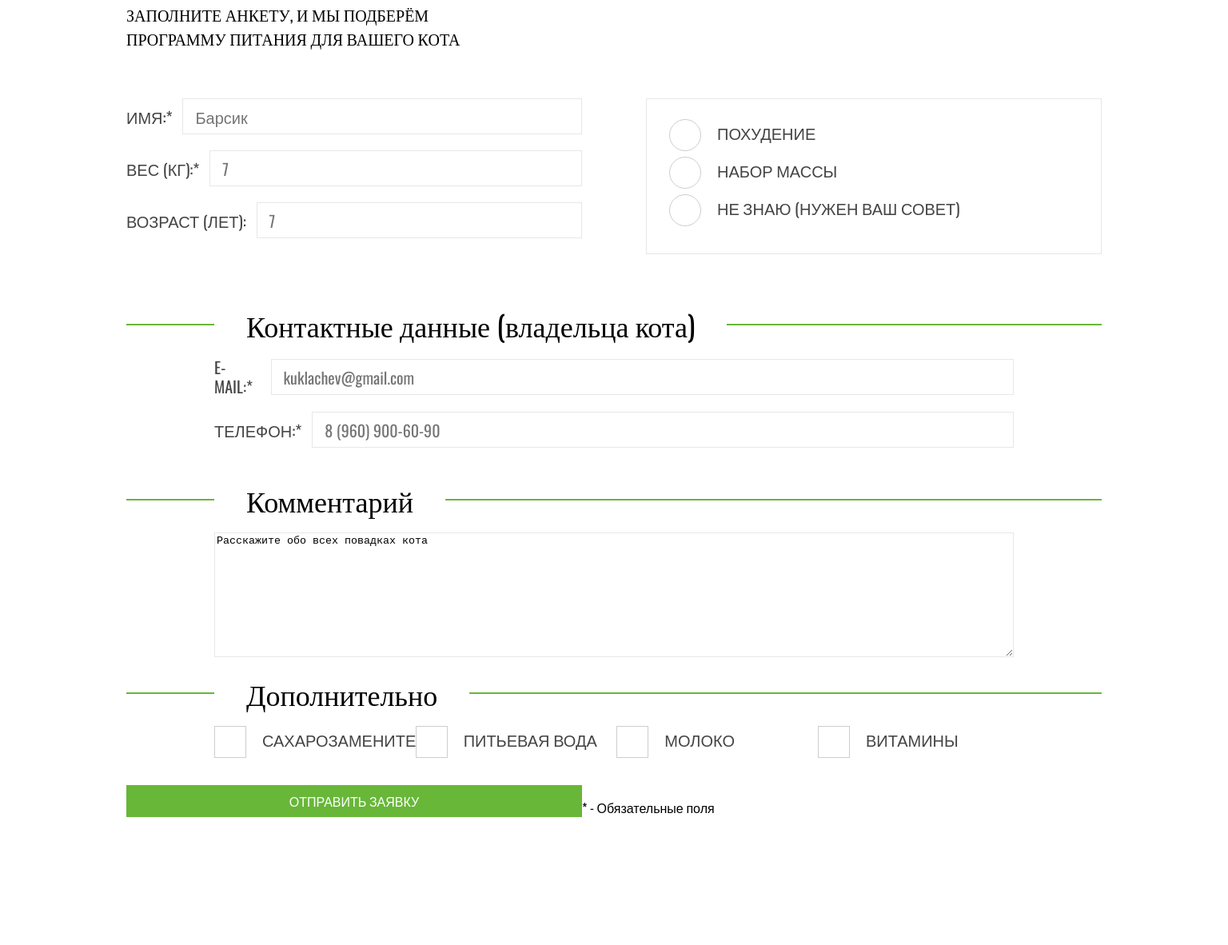
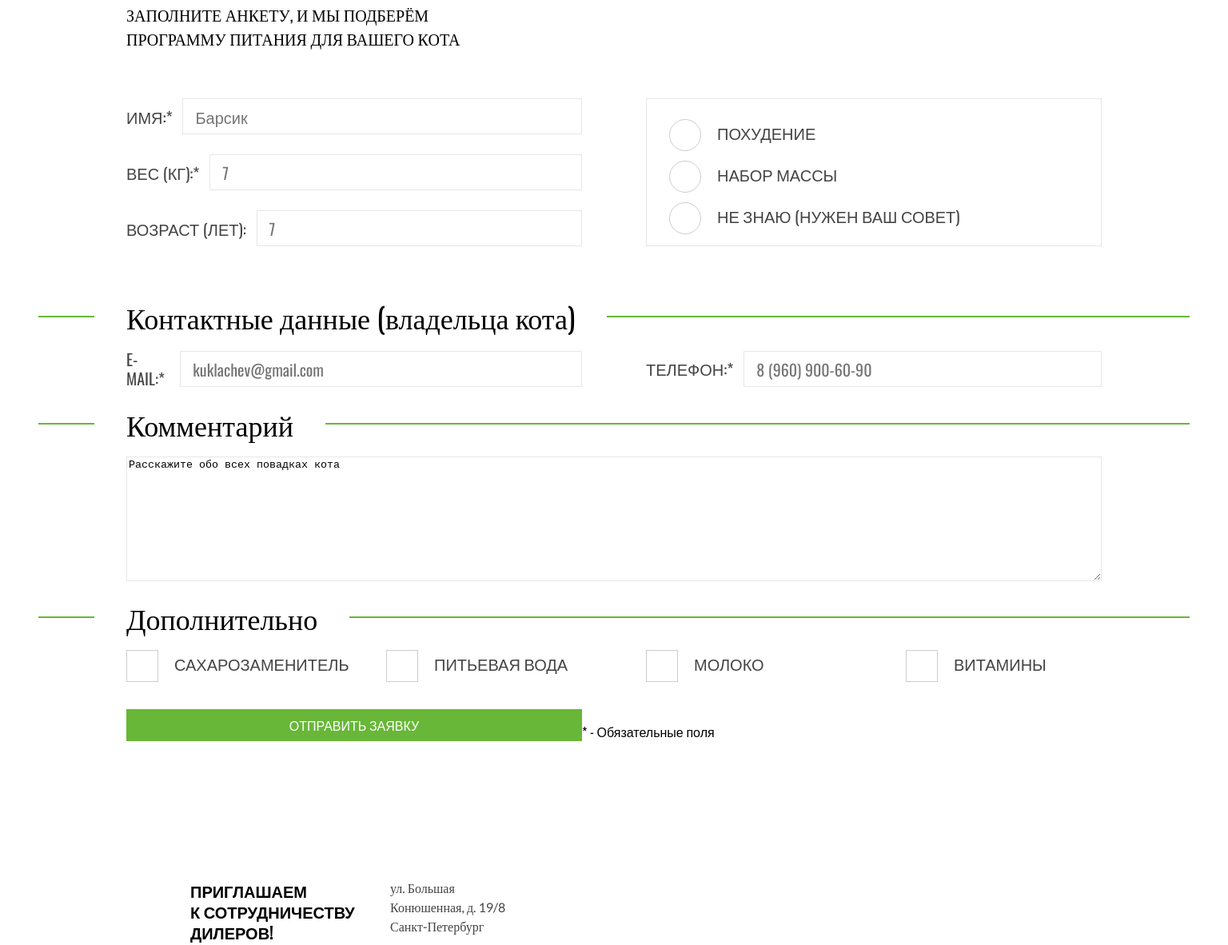
Before and after one commit to htmlacademy-adaptive/2338943-cat-energy-29, a website: page source/form.html in a window 1536 px wide. Shown: the part 260-1442 px from the top of the page at 80% size. Drawn offline with nearby package versions, Linux system fonts and the light colour scheme; files that its build step writes are made by us from their sources.

Commit message:
Сделал оформление легенд

```diff
--- a/source/form.html
+++ b/source/form.html
@@ -72,7 +72,7 @@
           <label class="label-input">E-mail:* <input class="label-input__field" type="email" placeholder="kuklachev@gmail.com"></label>
           <label class="label-input">Телефон:* <input class="label-input__field" type="email" placeholder="8 (960) 900-60-90"></label>
         </fieldset>
-        <fieldset class="form-fieldset">
+        <fieldset class="form-fieldset form-fieldset--comment">
           <legend class="form-fieldset__legend">Комментарий</legend>
           <textarea class="form__cat-description" name="cat-description" id="cat-description" cols="30" rows="10">Расскажите обо всех повадках кота</textarea>
         </fieldset>
--- a/source/less/blocks/form-fieldset.less
+++ b/source/less/blocks/form-fieldset.less
@@ -1,9 +1,8 @@
 .form-fieldset {
-
-  box-sizing: border-box;
   display: flex;
   flex-wrap: wrap;
   width: 100%;
+
 
   @media (max-width: 767px) {
     padding: 23px 20px 27px;
@@ -18,10 +17,6 @@
   @media (min-width: 1440px) {
     padding: 23px 110px 27px;
     margin: 0;
-    // width: 100%;
-    // margin-left: -110px;
-    // margin-right: -110px;
-    // margin: 0 -110px 0;
   }
 
   border: 0;
@@ -29,37 +24,80 @@
 
   &--data-cat {
     border: none;
-    padding: 0;
+    flex-direction: column;
+    justify-content: space-between;
+
+
+    @media (max-width: 767px) {
+      gap: 14px;
+    }
+
+    @media (min-width: 768px) {
+      gap: 20px;
+    }
 
     @media (min-width: 1440px) {
       width: 570px;
+      box-sizing: border-box;
+      padding: 0;
     }
   }
 
   &--radio {
     flex-direction: column;
+    justify-content: space-between;
     border: 1px solid #E7E7E7;
 
     @media (max-width: 767px) {
+      gap: 25px;
+      padding: 23px 20px 27px;
       margin: 0 -20px 0;
       border-left: transparent;
       border-right: transparent;
     }
 
-    @media (min-width: 1440px) {
-      width: 570px;
+    @media (min-width: 768px) and (max-width: 1439px) {
+      box-sizing: border-box;
+      gap: 23px;
+      margin: 0;
     }
 
-    margin: 0;
-    padding: 25px 28px;
+    @media (min-width: 1440px) {
+      box-sizing: border-box;
+      gap: 23px;
+      width: 570px;
+      padding: 25px 28px;
+      margin: 0;
+    }
   }
 
   &--data-owner {
     justify-content: start;
+
+    @media (min-width: 1440px) {
+      display: grid;
+      grid-template-columns: 570px 570px;
+      gap: 80px;
+      margin-left: -110px;
+      margin-right: -110px;
+    }
+
   }
 
   &--additionally {
     justify-content: space-between;
+
+    @media (min-width: 1440px) {
+      margin-left: -110px;
+      margin-right: -110px;
+    }
+  }
+
+  &--comment {
+    @media (min-width: 1440px) {
+      margin-left: -110px;
+      margin-right: -110px;
+    }
   }
 
   &__legend {
@@ -68,6 +106,7 @@
     line-height: 36px;
     background-color: #ffffff;
     padding: 0 40px 0;
+    margin-left: -40px;
 
     @media (max-width: 767px) {
       font-size: 24px;
@@ -76,6 +115,8 @@
       padding: 0 20px 0;
       width: min-content;
     }
+
+
   }
 }
 
--- a/source/less/blocks/label-input.less
+++ b/source/less/blocks/label-input.less
@@ -16,8 +16,8 @@
   display: flex;
   align-items: center;
   text-transform: uppercase;
-  padding-bottom: 20px;
   width: 100%;
+
   @media (max-width: 767px) {
     padding-bottom: 14px;
   }
@@ -38,11 +38,11 @@
 
 .label-input__radio {
   @media (max-width: 767px) {
-    padding: 5px 0 18px 45px;
+    padding: 5px 0 0 45px;
   }
 
   @media (min-width: 768px) {
-    padding: 5px 0 18px 60px;
+    padding: 5px 0 0 60px;
   }
 }
 
--- a/source/less/blocks/page.less
+++ b/source/less/blocks/page.less
@@ -18,6 +18,12 @@
   }
 
   &__form-data-cat {
+
+    @media (min-width: 768px) and (max-width: 1439px) {
+      width: 100%;
+    }
+
+    @media (min-width: 1440px) {
       display: flex;
       flex-wrap: wrap;
       gap: 80px;
@@ -26,7 +32,7 @@
       padding: 0;
       padding-bottom: 70px;
       padding-top: 60px;
-
+    }
   }
 }
 
```
Lines whose indentation alone changed are shown as unchanged.
